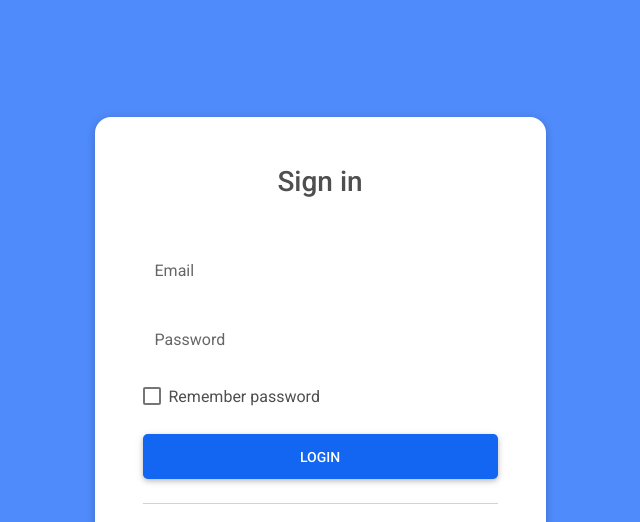
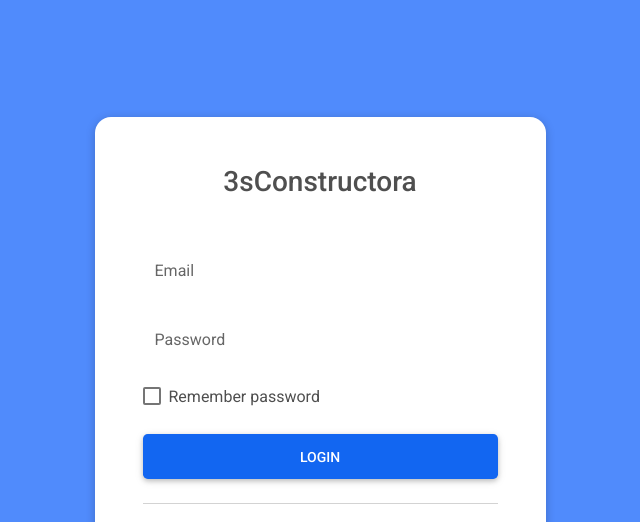
Before and after one commit to rex7g/3sConstructora, a plain HTML site: page login.html in a window 1280 px wide. Shown: the top 522 px of the page, without its empty margins (320-960 px from the left). Drawn offline with nearby package versions, Linux system fonts and the light colour scheme.

Commit message:
login 3s

```diff
--- a/login.html
+++ b/login.html
@@ -22,7 +22,7 @@
           <div class="card shadow-2-strong" style="border-radius: 1rem;">
             <div class="card-body p-5 text-center">
 
-              <h3 class="mb-5">Sign in</h3>
+              <h3 class="mb-5">3sConstructora</h3>
 
               <div class="form-outline mb-4">
                 <input type="email" id="typeEmailX-2" class="form-control form-control-lg" />
```
